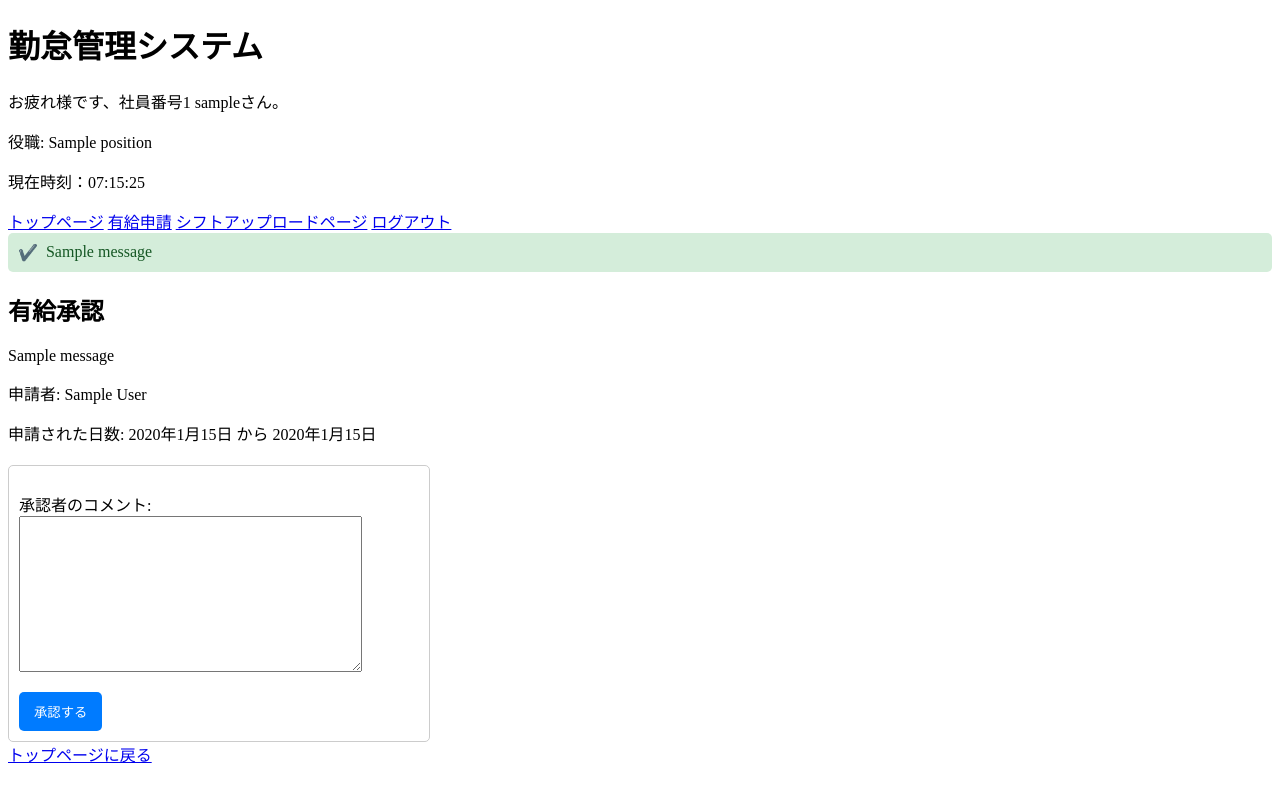
After one commit to niijima16/ATSys_Terukuni, a Django app: template mainApp/templates/approve_leave.html in a window 1280 px wide. The commit adds this page. Run offline with Django 5.2, Linux system fonts and the light colour scheme; tables that the repository leaves empty hold one stand-in row (values such as "Sample post"); the template is opened without the code that fills it: values that come from a table or form of the project are taken from there, most other values are stand-ins (such as "Sample title", 1, 10 or a date in 2020); one stand-in notice (Sample message) is shown.

Commit message:
finished approve_leave function 0914T1615

```diff
--- a/ATSys/urls.py
+++ b/ATSys/urls.py
@@ -31,5 +31,7 @@ urlpatterns = [
     path('upload_shifts/', views.upload_shifts, name='upload_shifts'),
     path('logout/', views.logout, name='logout'),
     path('apply_leave/', views.apply_leave, name='apply_leave'),
+    path('leave_requests/', views.leave_requests, name='leave_requests'),
+    path('approve_leave/<int:leave_request_id>/', views.approve_leave, name='approve_leave'),
 
 ]
--- a/mainApp/context_processors.py
+++ b/mainApp/context_processors.py
@@ -3,20 +3,14 @@
 from .models import User_Master
 
 def user_info(request):
-    """
-    ユーザー情報をテンプレートで使用するためのコンテキストプロセッサ。
-    """
-    employee_number = request.session.get('employee_number')
-    user_name = None
-
-    if employee_number:
+    if request.session.get('employee_number'):
         try:
-            user = User_Master.objects.get(employee_number=employee_number)
-            user_name = user.name
+            user = User_Master.objects.get(employee_number=request.session.get('employee_number'))
+            return {
+                'employee_number': user.employee_number,
+                'user_name': user.name,
+                'position': user.position,
+            }
         except User_Master.DoesNotExist:
-            pass
-
-    return {
-        'employee_number': employee_number,
-        'user_name': user_name,
-    }
+            return {}
+    return {}
--- a/mainApp/forms.py
+++ b/mainApp/forms.py
@@ -20,11 +20,22 @@ class LoginForm(forms.Form):
 class ShiftUploadForm(forms.Form):
     csv_file = forms.FileField(label='CSVファイルを選択')
 
+# 有給申請フォーム
 class LeaveRequestForm(forms.ModelForm):
+    applicant_comment = forms.CharField(widget=forms.Textarea, required=False, label='申請者のコメント')  # 申請者のコメント欄を追加
+
     class Meta:
         model = LeaveRequest
-        fields = ['leave_type', 'start_date', 'end_date']  # 'is_paid_leave'を削除
+        fields = ['leave_type', 'start_date', 'end_date', 'applicant_comment']  # applicant_commentを追加
         widgets = {
             'start_date': forms.DateInput(attrs={'type': 'date'}),
             'end_date': forms.DateInput(attrs={'type': 'date'}),
         }
+
+# 承認時に使用するフォーム
+class ApproveLeaveForm(forms.ModelForm):
+    approver_comment = forms.CharField(widget=forms.Textarea, required=False, label='承認者のコメント')  # 承認者のコメント欄を追加
+
+    class Meta:
+        model = LeaveRequest
+        fields = ['approver_comment']  # 承認者のコメントフィールドのみを扱う
--- a/mainApp/models/leave_request.py
+++ b/mainApp/models/leave_request.py
@@ -16,6 +16,8 @@ class LeaveRequest(models.Model):
     end_date = models.DateField()
     is_paid_leave = models.BooleanField(default=False)  # 有給かどうかのフラグ
     approved = models.BooleanField(default=False)
+    applicant_comment = models.TextField(blank=True, null=True)  # 申請者のコメント
+    approver_comment = models.TextField(blank=True, null=True)  # 承認者のコメント
 
     def __str__(self):
         return f"{self.user.name} - {self.get_leave_type_display()} ({self.start_date} から {self.end_date})"
--- a/mainApp/models/user_master.py
+++ b/mainApp/models/user_master.py
@@ -46,5 +46,24 @@ class User_Master(models.Model):
 
         super().save(*args, **kwargs)
 
+    def get_superiors(self):
+        """
+        自分より上の役職のユーザーを返すメソッド。
+        承認権限のあるユーザーを返します。
+        """
+        superior_positions = ['社員', 'リーダー', 'マネージャー', '課長', '部長']
+        position_hierarchy = {
+            '社員': ['リーダー', 'マネージャー', '課長', '部長', '取締役', '社長'],
+            'リーダー': ['マネージャー', '課長', '部長', '取締役', '社長'],
+            'マネージャー': ['課長', '部長', '取締役', '社長'],
+            '課長': ['部長', '取締役', '社長'],
+            '部長': ['取締役', '社長'],
+        }
+
+        # 自分の役職のリストに基づいて承認権限のある役職のユーザーを取得
+        if self.position in position_hierarchy:
+            return User_Master.objects.filter(position__in=position_hierarchy[self.position])
+        return User_Master.objects.none()
+
     def __str__(self):
         return f"{self.name} - {self.employee_number}"
--- /dev/null
+++ b/mainApp/templates/approve_leave.html
@@ -0,0 +1,28 @@
+<!-- approve_leave.html -->
+
+{% extends "base.html" %}
+
+{% block title %}有給承認{% endblock %}
+
+{% block content %}
+<h2>有給承認</h2>
+
+{% if messages %}
+  {% for message in messages %}
+    <div class="alert {% if message.tags %}alert-{{ message.tags }}{% endif %}">
+      {{ message }}
+    </div>
+  {% endfor %}
+{% endif %}
+
+<p>申請者: {{ leave_request.user.name }}</p>
+<p>申請された日数: {{ leave_request.start_date }} から {{ leave_request.end_date }}</p>
+
+<form method="post">
+  {% csrf_token %}
+  {{ form.as_p }} <!-- フォームのレンダリング -->
+  <button type="submit" class="btn btn-primary">承認する</button>
+</form>
+
+<a href="{% url 'topPage' %}">トップページに戻る</a>
+{% endblock %}
--- a/mainApp/templates/base.html
+++ b/mainApp/templates/base.html
@@ -1,3 +1,4 @@
+<!-- base.html -->
 <!DOCTYPE html>
 <html lang="ja">
   <head>
@@ -76,11 +77,18 @@
     <header>
       <h1>勤怠管理システム</h1>
       <p>お疲れ様です、社員番号{{ employee_number }} {{ user_name }}さん。</p>
+      <p>役職: {{ position }}</p> <!-- ログイン中の役職も表示 -->
       <p id="realtime"></p>
       <nav>
         <a href="{% url 'topPage' %}">トップページ</a>
         <a href="{% url 'apply_leave' %}">有給申請</a>
         <a href="{% url 'upload_shifts' %}">シフトアップロードページ</a>
+
+        <!-- 承認権限を持つ役職のユーザーにのみ表示 -->
+        {% if position == 'リーダー' or position == 'マネージャー' or position == '課長' or position == '部長' %}
+          <a href="{% url 'leave_requests' %}">承認リクエスト一覧</a>
+        {% endif %}
+
         <a href="{% url 'logout' %}">ログアウト</a>
       </nav>
     </header>
--- a/mainApp/templates/topPage.html
+++ b/mainApp/templates/topPage.html
@@ -1,3 +1,5 @@
+<!-- topPage.html -->
+
 {% extends "base.html" %}
 
 {% block title %}トップページ{% endblock %}
```
Also changed, not shown: mainApp/templates/apply_leave.html (+11 -7 lines), mainApp/templates/leave_requests.html (added, +23 -0 lines), mainApp/views.py (+58 -1 lines), mainApp/migrations/0024_leaverequest_applicant_comment_and_more.py (added).
